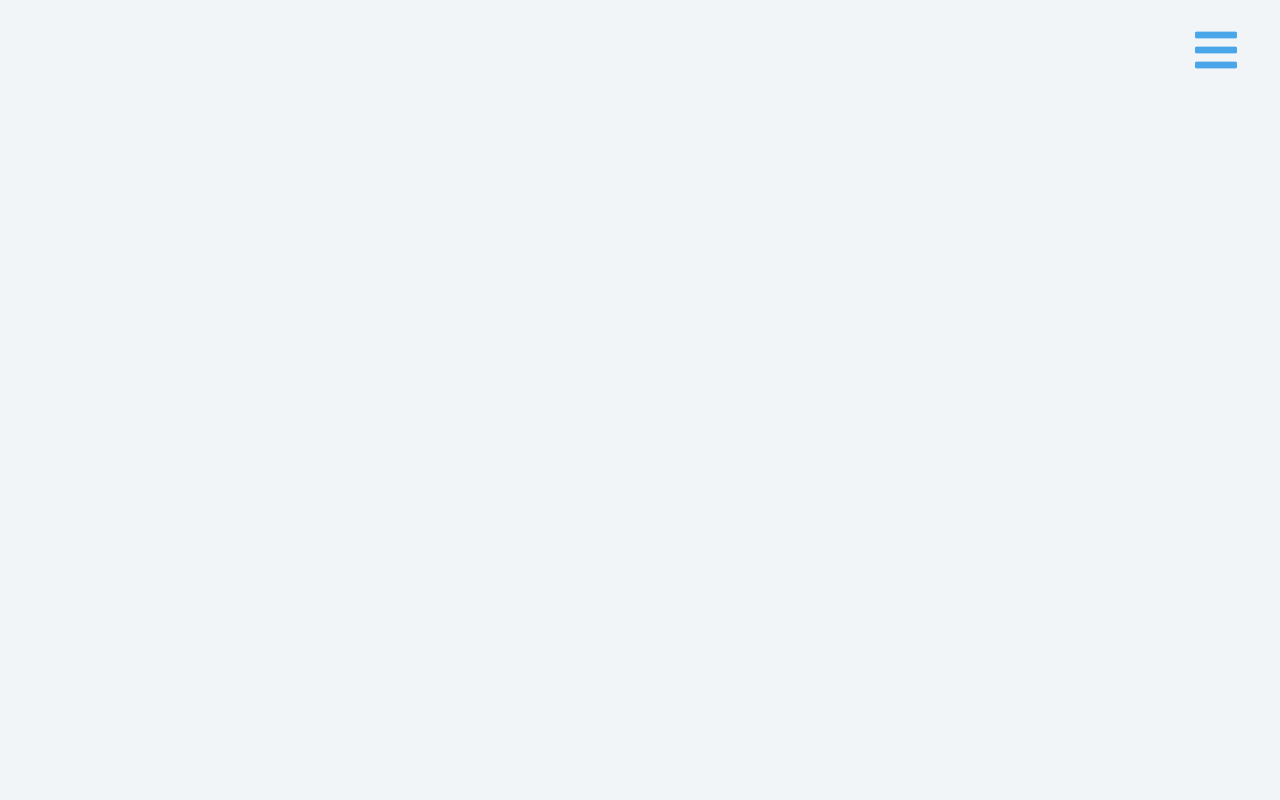
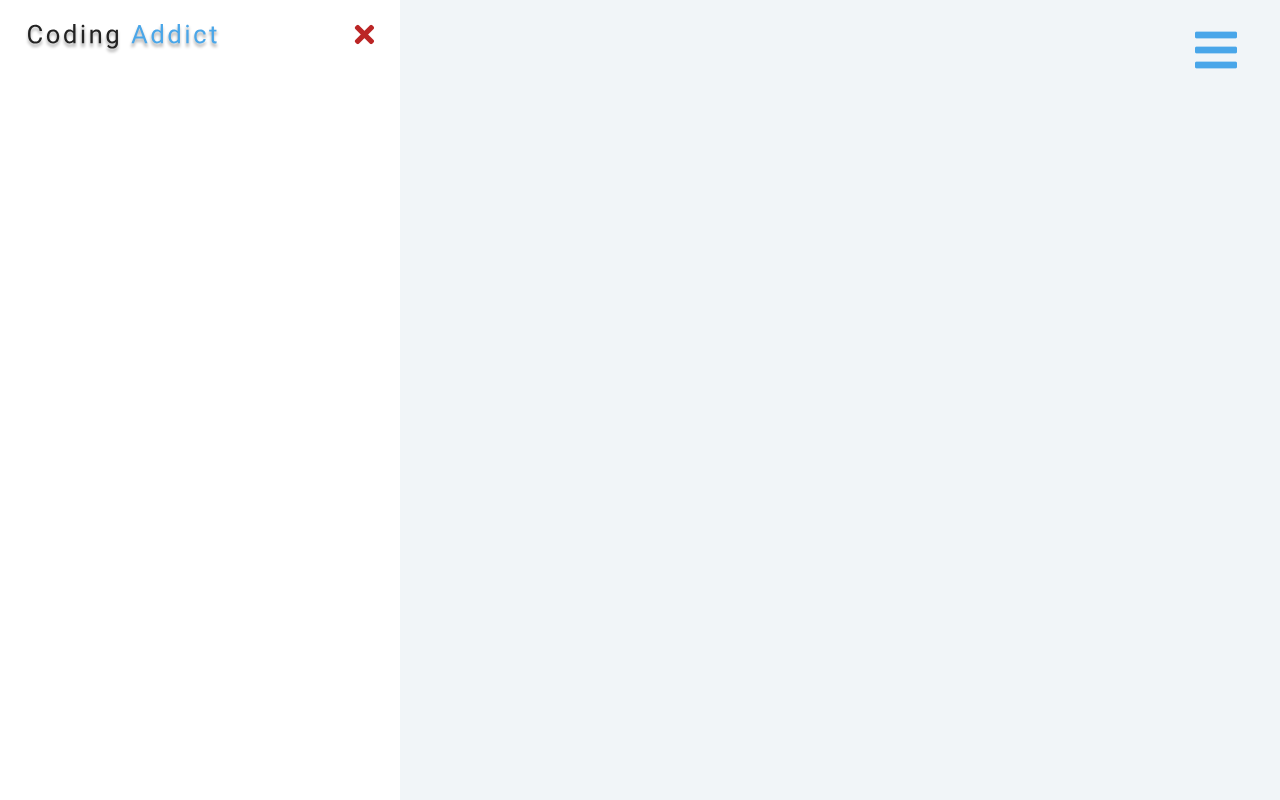
Before and after one commit to DanieleErcoli243/sidebar, a plain HTML site: page index.html in a window 1280 px wide. Drawn offline with Linux system fonts and the light colour scheme.

Commit message:
working on the sidebar

```diff
--- a/index.html
+++ b/index.html
@@ -16,6 +16,14 @@
   <button class="sidebar-toggle">
     <i class="fas fa-bars"></i>
   </button>
+  <aside class="sidebar">
+    <div class="sidebar-header">
+      <img src="./logo.svg" class="logo" alt="picture representing a logo">
+      <button class="close-btn">
+        <i class="fas fa-times"></i>
+      </button>
+    </div>
+  </aside>
   <!-- javascript -->
   <script src="app.js"></script>
 </body>
```
